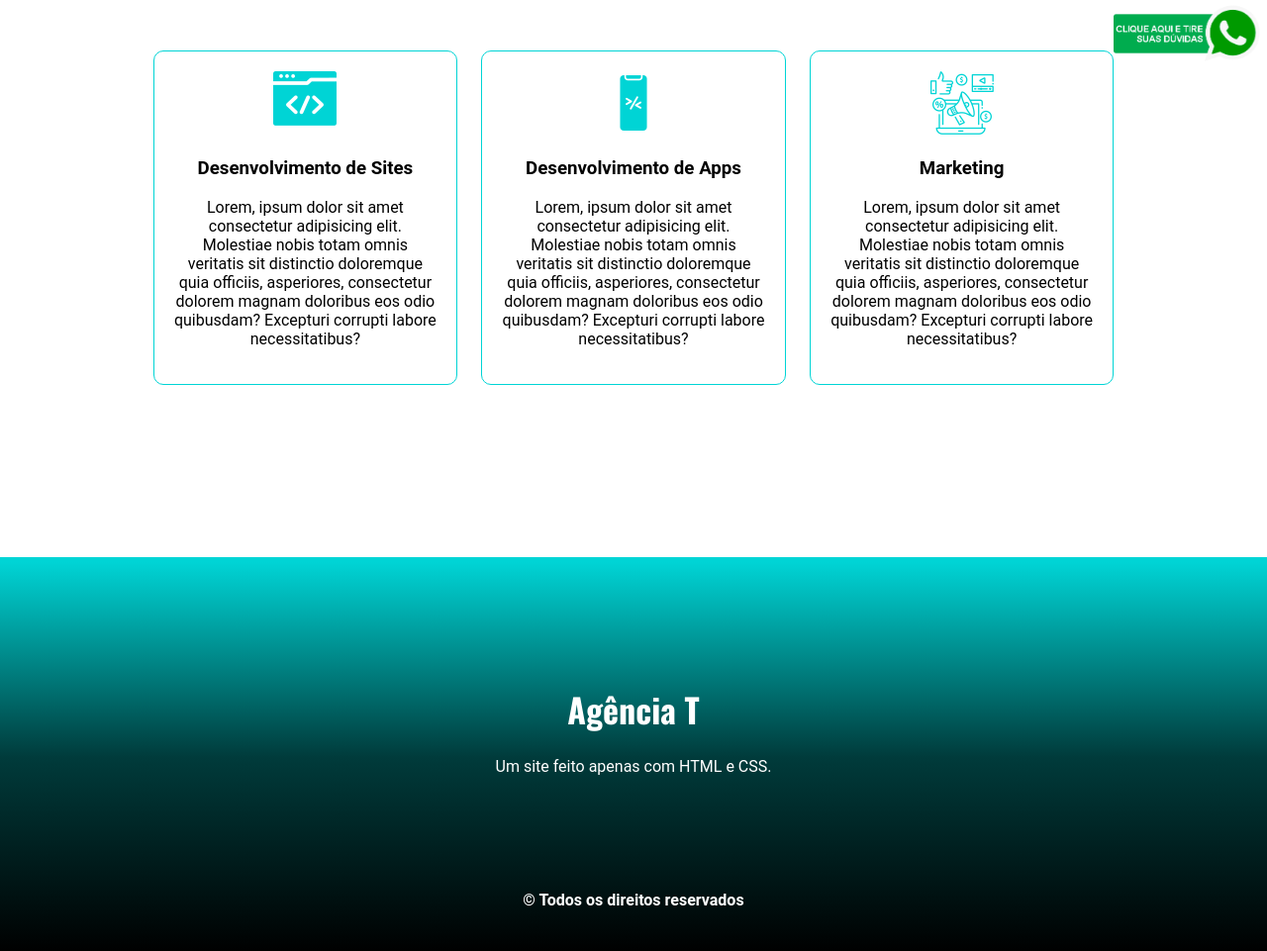
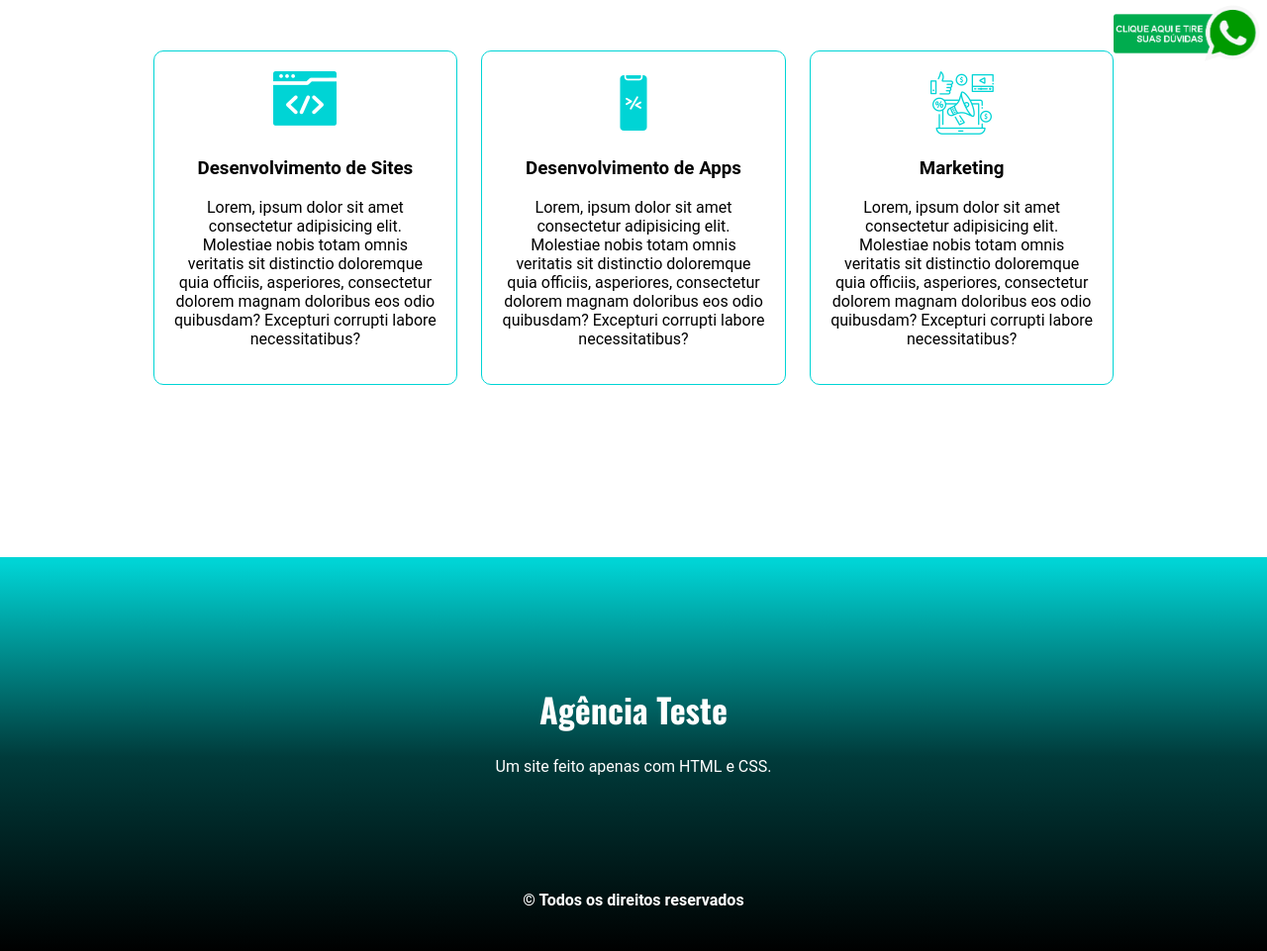
Before and after one commit to JovemThraxx/html-css, a plain HTML site: page index.html in a window 1280 px wide. Shown: the part 726-1687 px from the top of the page at 99% size. Drawn offline with nearby package versions, Linux system fonts and the light colour scheme.

Commit message:
Foi adicionado agência teste no footer

```diff
--- a/index.html
+++ b/index.html
@@ -92,7 +92,7 @@
 </section>
 <footer>
   <div class="logo-rodape">
-  <h1 class="agencia">Agência T</h1>
+  <h1 class="agencia">Agência Teste</h1>
   <p style="color:white">Um site feito apenas com HTML e CSS.</p>
 </div>
 <b style="color:white">© Todos os direitos reservados</b>
```
